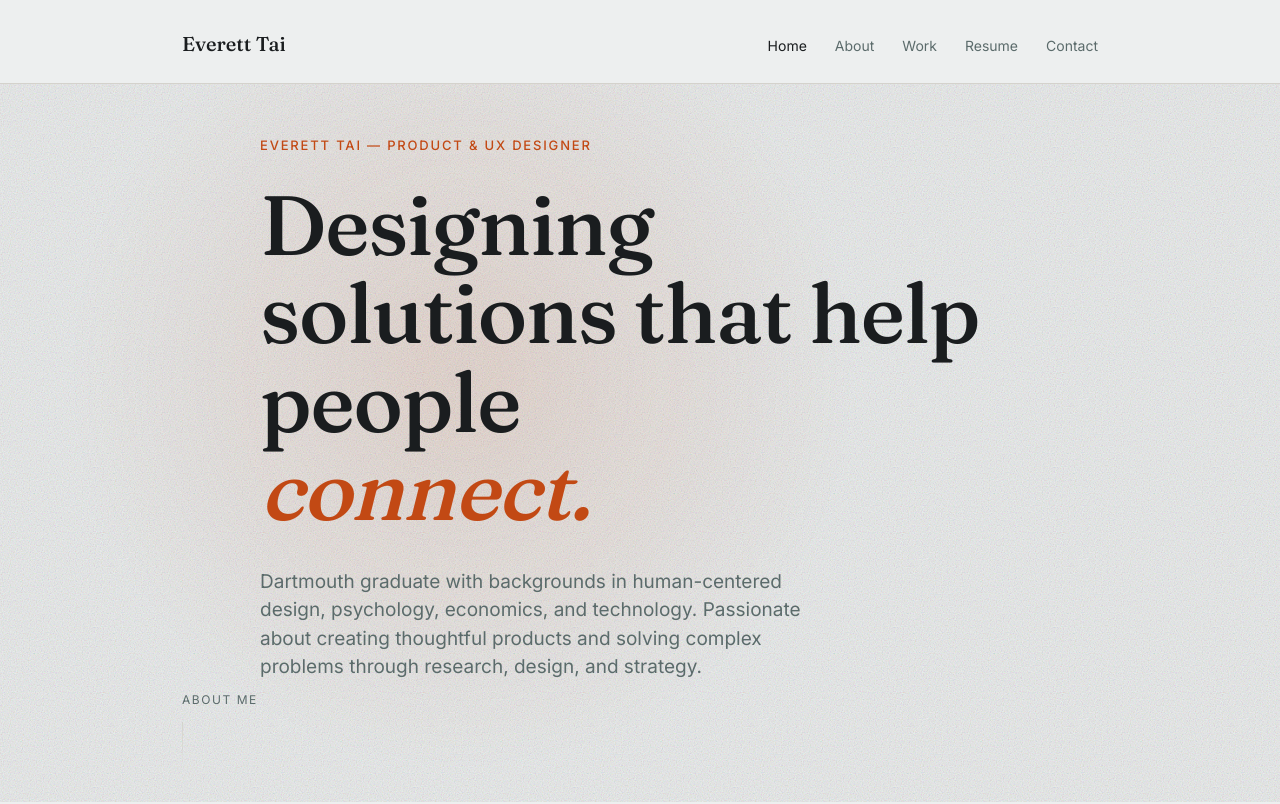
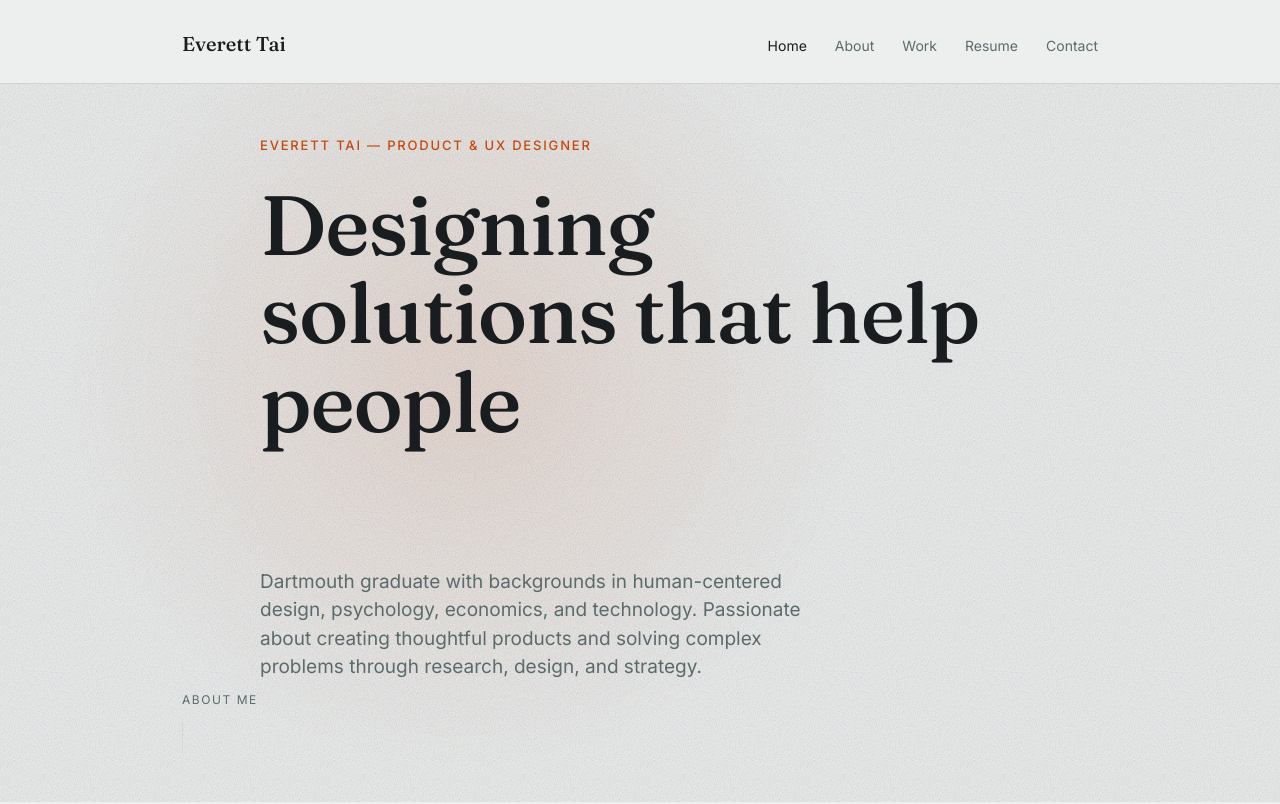
Before and after one commit to everetttai/design-portfolio, a React (Vite) app: page / in a window 1280 px wide. Shown: the top 804 px of the page. Built offline with nearby package versions, Linux system fonts and the light colour scheme.

Commit message:
Fix hero cycling-word timing and exit direction

```diff
--- a/src/pages/Home.jsx
+++ b/src/pages/Home.jsx
@@ -24,23 +24,23 @@ const CYCLE_DURATION_MS = 2200;
 function CyclingWord({ words, initialDelayMs, cycleMs }) {
   const [index, setIndex] = useState(0);
   const [reduced, setReduced] = useState(false);
+  // Tracks whether the first (delayed) entrance has already played. Using a
+  // ref rather than checking index === 0 matters: without it, every time the
+  // loop wraps back around to word #0, it would incorrectly replay the long
+  // page-load startup delay instead of continuing the cycle smoothly.
+  const startedRef = useRef(false);
 
   useEffect(() => {
-    const mq = window.matchMedia('(prefers-reduced-motion: reduce)');
-    setReduced(mq.matches);
-    if (mq.matches) return undefined;
+    setReduced(window.matchMedia('(prefers-reduced-motion: reduce)').matches);
+  }, []);
 
-    let timeoutId;
-    const scheduleNext = (delay) => {
-      timeoutId = setTimeout(() => {
-        setIndex((i) => (i + 1) % words.length);
-        scheduleNext(cycleMs);
-      }, delay);
-    };
-    // First swap happens once word #0 has fully played its rise-hold-fade cycle.
-    scheduleNext(initialDelayMs + cycleMs);
-    return () => clearTimeout(timeoutId);
-  }, [words, initialDelayMs, cycleMs]);
+  // Advancing on the animation's own 'animationend' event (rather than a
+  // separately-scheduled setTimeout) keeps the cycle perfectly in sync —
+  // no drift between JS timing and CSS timing to cause a stutter.
+  const handleAnimationEnd = () => {
+    startedRef.current = true;
+    setIndex((i) => (i + 1) % words.length);
+  };
 
   if (reduced) {
     return <span className="hero__cycle-word hero__cycle-word--static">{words[0]}</span>;
@@ -51,9 +51,10 @@ function CyclingWord({ words, initialDelayMs, cycleMs }) {
       key={index}
       className="hero__cycle-word"
       style={{
-        animationDelay: index === 0 ? `${initialDelayMs}ms` : '0ms',
+        animationDelay: startedRef.current ? '0ms' : `${initialDelayMs}ms`,
         animationDuration: `${cycleMs}ms`,
       }}
+      onAnimationEnd={handleAnimationEnd}
     >
       {words[index]}
     </span>
--- a/src/styles/tokens.css
+++ b/src/styles/tokens.css
@@ -292,7 +292,7 @@ html { scroll-behavior: smooth; }
   0%   { opacity: 0; transform: translateY(0.42em); }
   8%   { opacity: 1; transform: translateY(0); }
   84%  { opacity: 1; transform: translateY(0); }
-  100% { opacity: 0; transform: translateY(-0.42em); }
+  100% { opacity: 0; transform: translateY(0.5em); }
 }
 
 /* Eyebrow, sub-line and cue share a gentler fade-up. */
```
